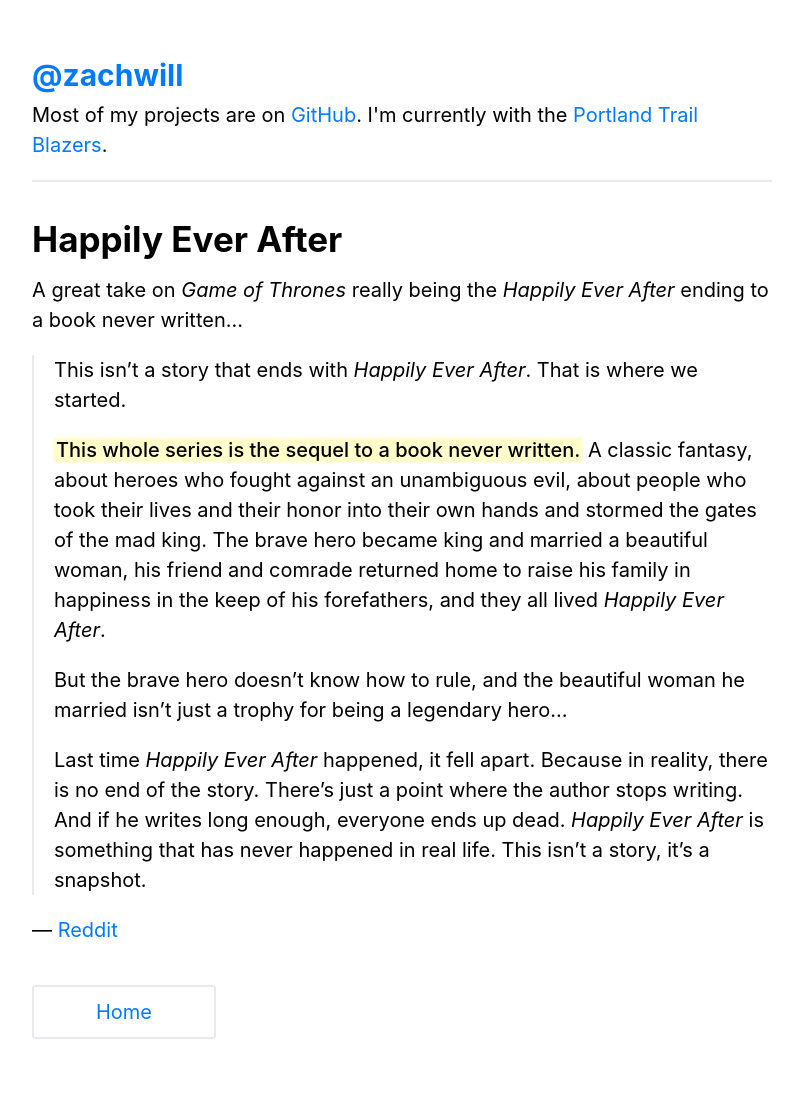
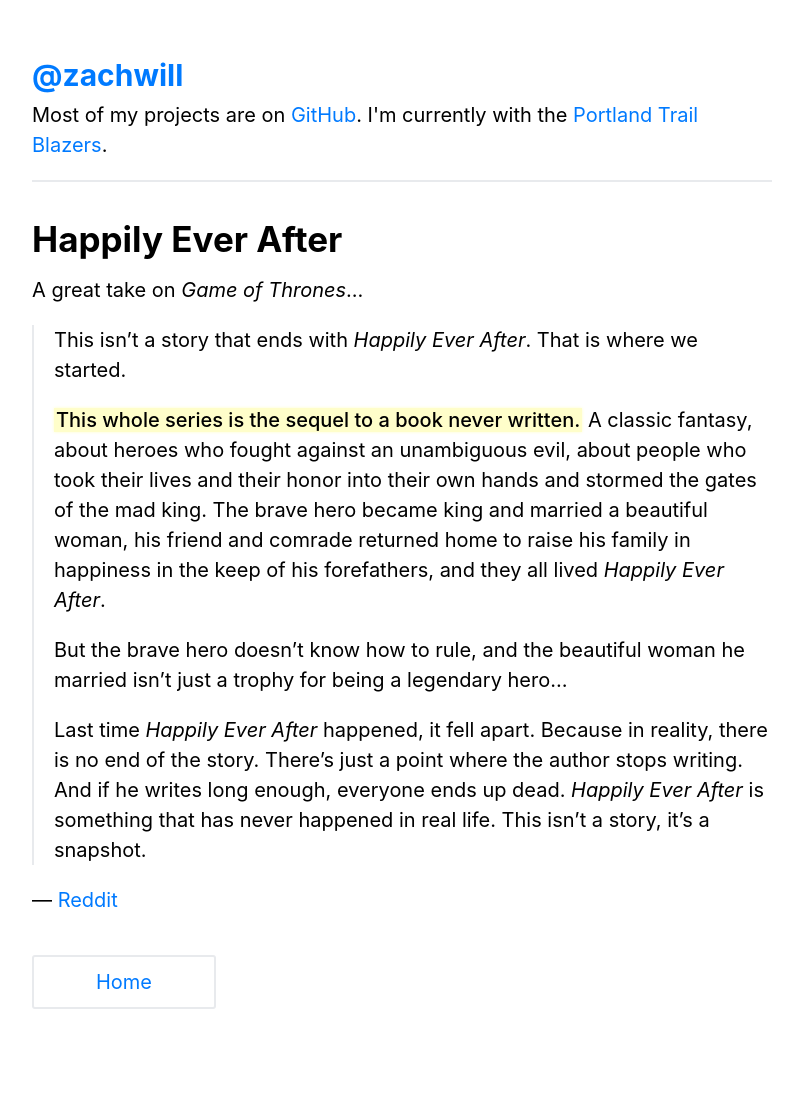
Before and after one commit to zachwill/blog, a Jekyll site: the page built from _posts/2019-04-07-happily-ever-after.md, in a window 1280 px wide. Shown: the whole page, without its empty margins (238-1041 px from the left). Built offline with Jekyll 4.4.1, drawn with Linux system fonts in a browser that asks for light colours; after the commit the page ends 1089 px from its top, so only the background shows below that.

Commit message:
Revise the headline

```diff
--- a/_posts/2019-04-07-happily-ever-after.md
+++ b/_posts/2019-04-07-happily-ever-after.md
@@ -4,8 +4,7 @@ title     : Happily Ever After
 permalink : /happily-ever-after/
 ---
 
-A great take on _Game of Thrones_ really being the _Happily Ever After_ ending to a
-book never written...
+A great take on _Game of Thrones_...
 
 > This isn't a story that ends with _Happily Ever After_. That is where we
 > started.
```
